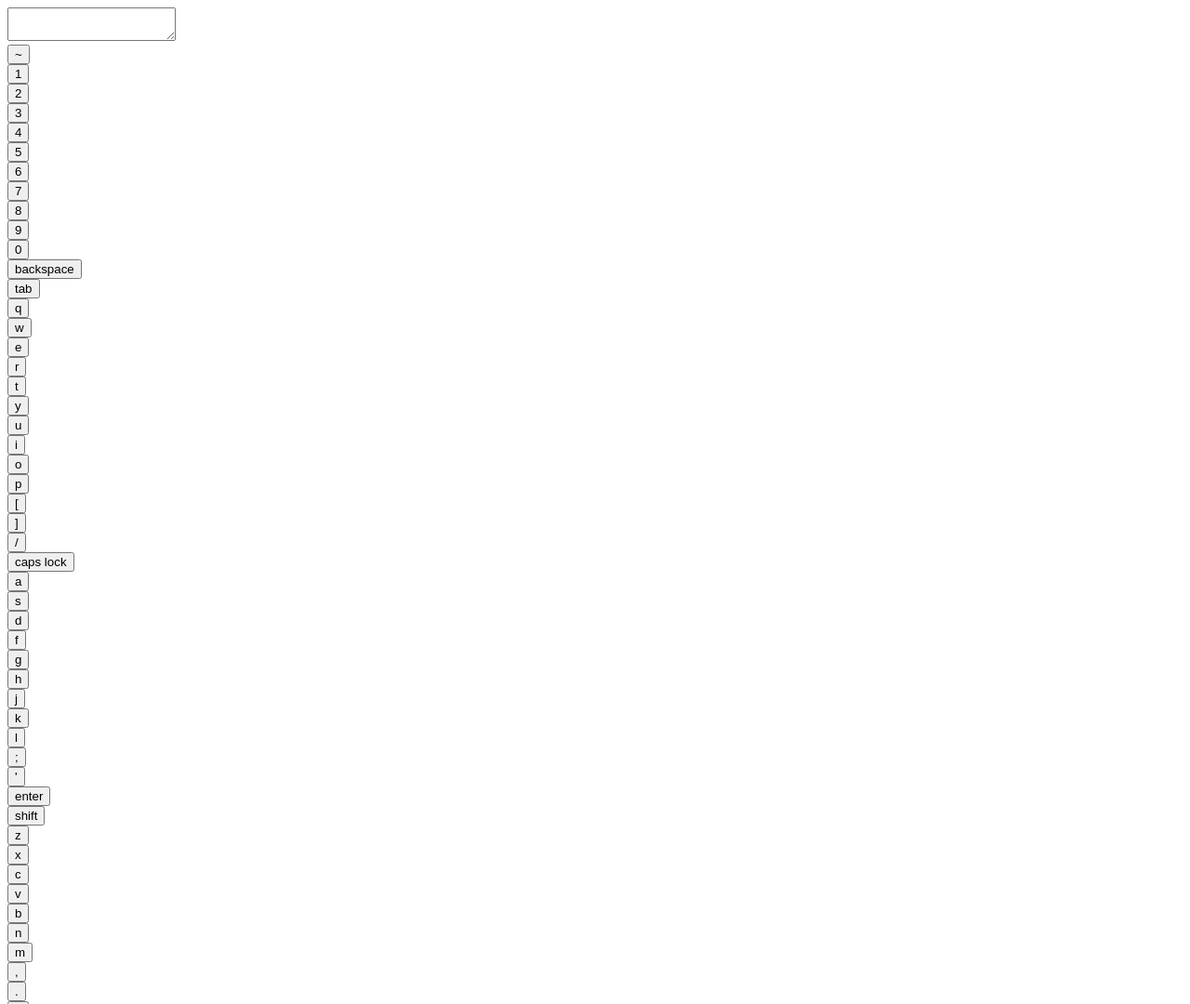
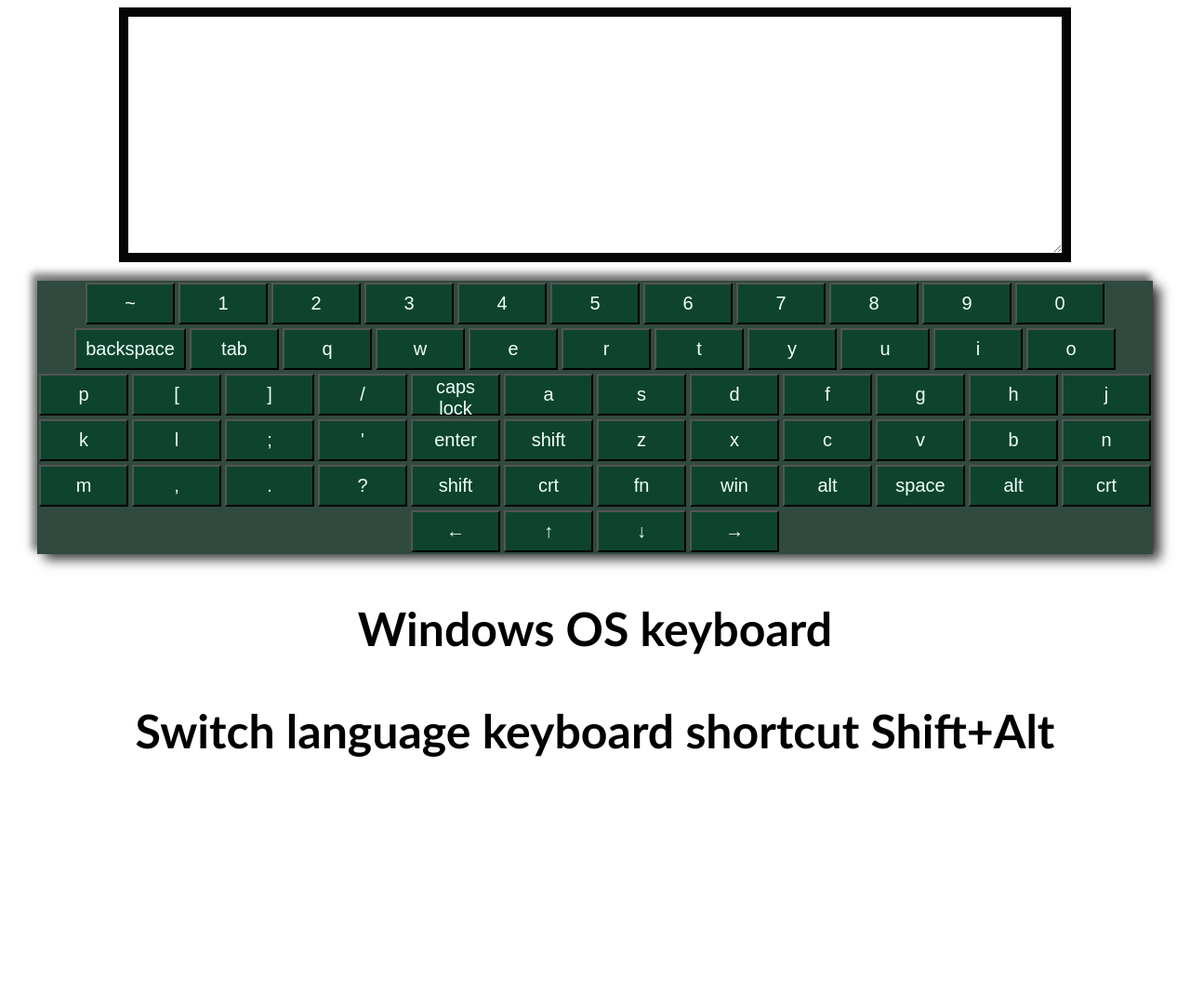
Before and after one commit to Lub4a/virtual-keyboard, a plain HTML site: page index.html in a window 1280 px wide. Shown: the top 1080 px of the page at 93% size. After the commit the page ends 866 px from the top, so only its background shows below. Drawn offline with Linux system fonts and the light colour scheme.

Commit message:
feat: add file style.css

```diff
--- a/index.html
+++ b/index.html
@@ -5,6 +5,7 @@
     <meta http-equiv="X-UA-Compatible" content="IE=edge">
     <meta name="viewport" content="width=device-width, initial-scale=1.0">
     <title>Virtual keyboard</title>
+    <link rel="stylesheet" href="style.css">
 </head>
 <body>
    <script src="script.js"></script>
--- a/script.js
+++ b/script.js
@@ -1,13 +1,14 @@
 //build HTML structure
-let main = document.createElement ('main');
-main.classList.add('main');
-document.body.appendChild(main);
 
-const textarea = document.createElement('textarea');
+let textarea = document.createElement('textarea');
 textarea.classList.add('input-field');
 document.body.appendChild(textarea);
 
-const keybordEnglish = [
+
+ let conteiner = document.createElement("div");
+ conteiner.classList.add("keybord-conteiner");
+
+ let keybordEnglish = [
     "~", "1", "2", "3", "4", "5", "6", "7", "8", "9", "0", "backspace",
     "tab", "q", "w", "e", "r", "t", "y", "u", "i", "o", "p", "[", "]", "/",
     "caps lock", "a", "s", "d", "f", "g", "h", "j", "k", "l", ";", "'", "enter",
@@ -17,28 +18,32 @@ const keybordEnglish = [
 
 for (let key of keybordEnglish) {
 
-  const buttons = document.createElement("button");
+  let buttons = document.createElement("button");
   buttons.classList.add("button-key");
   buttons.innerText = key;
   document.body.appendChild(buttons);
 
+ conteiner.append(buttons);
 
-const conteiner = document.createElement('div');
-conteiner.classList.add('keybord-conteiner');
-conteiner.append(buttons);
-document.body.appendChild(conteiner);
 }
 
+document.body.appendChild(conteiner);
 
-const text = document.createElement('p');
+
+
+let text = document.createElement('p');
 text.classList.add('text');
 text.innerText = "Windows OS keyboard";
-document.body.appendChild(text);
 
-const switchLang = document.createElement("p");
+
+let switchLang = document.createElement("p");
 switchLang.classList.add("text");
-switchLang.innerText = "Switch language keyboard shortcut SHIFT+ALT";
-document.body.appendChild(switchLang);
+switchLang.innerText = "Switch language keyboard shortcut Shift+Alt";
+
+document.body.append(text, switchLang);
+
+
+
 
 const keybordUkraine = [
     "~", "1", "2", "3", "4", "5", "6", "7", "8", "9", "0", "backspace",
--- /dev/null
+++ b/style.css
@@ -0,0 +1,51 @@
+*
+body {
+    font-family:'Gill Sans', 'Gill Sans MT', Calibri, 'Trebuchet MS', sans-serif;
+    font-size: 10px;
+}
+
+.input-field{
+    margin-top: 20px;
+    display: block;
+    margin: 0 auto;
+    height:250px;
+    width: 1000px;
+    border: 10px solid rgb(4, 6, 5);
+    box-shadow: inset;
+}
+
+.keybord-conteiner{
+    margin:0 auto;
+    max-width: 1200px;
+    background-color: #304a3f;
+    display: flex;
+    flex-direction: row;
+    flex-wrap:wrap;
+    justify-content: center;
+    margin-top: 20px;
+    box-shadow: -4px -6px 8px 2px rgba(0, 0, 0, .5),
+               8px 6px 12px rgba(0,0,0,.75);
+
+}
+
+.button-key{
+    width: 8%;
+    height: 45px;
+    margin: 2px;
+    font-size: 2em;
+    background-color: #0e442d;
+    color: azure;
+    outline: none;
+
+}
+
+.button-key:nth-child(12){
+    width: 10%;
+}
+
+
+.text {
+    text-align: center;
+    font-size: 5em;
+    font-weight: 700;
+}
```
